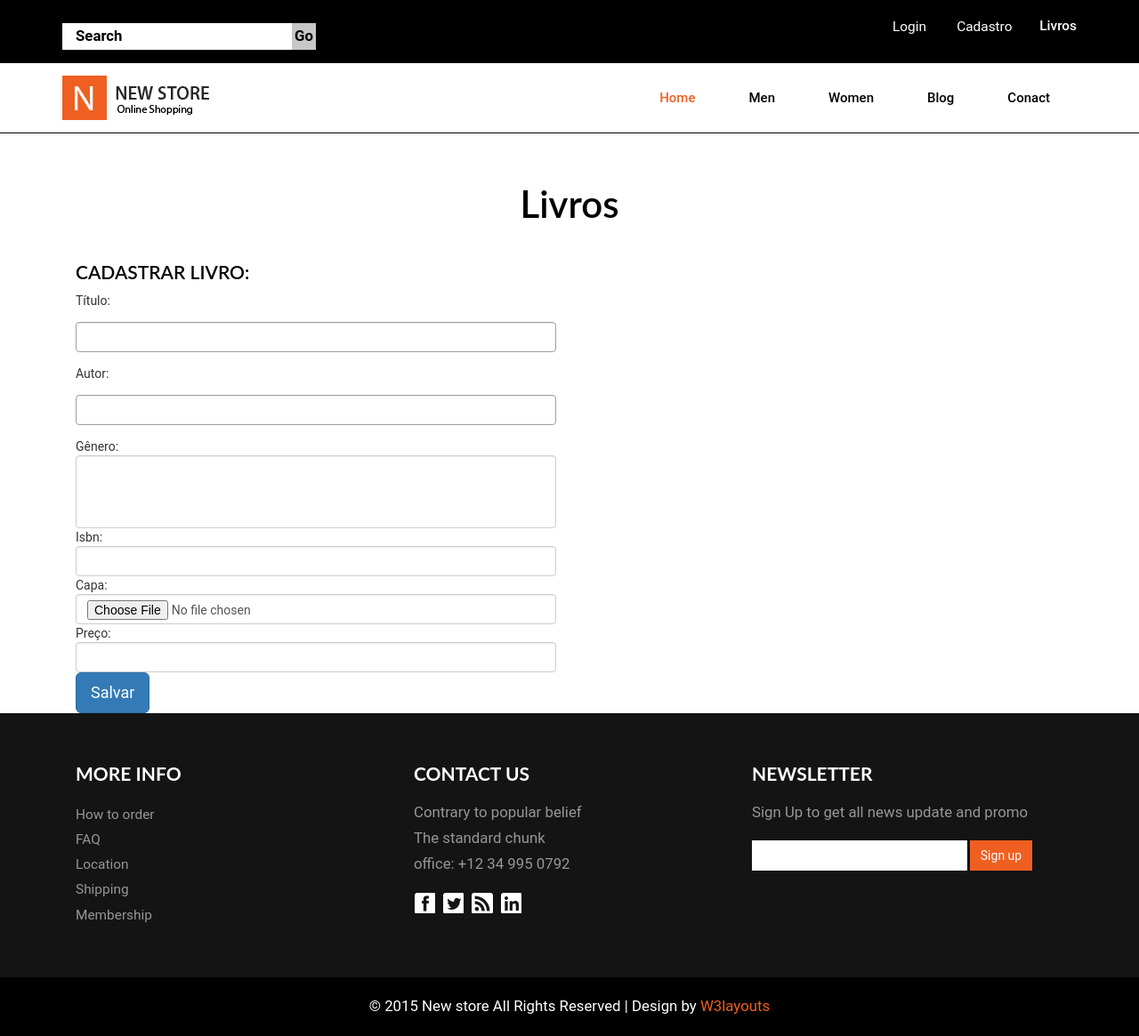
After one commit to brunogomesifrn/info419livros, a Django app: page /livro_cadastrar/ in a window 1280 px wide. The commit adds this page. Shown: the whole page at 89% size. Run offline with Django 3.2, Linux system fonts and the light colour scheme; data that the repository does not hold is empty; some libraries are stand-ins or nearby versions.

Commit message:
adicionei o import em forms em views

```diff
--- a/core/forms.py
+++ b/core/forms.py
@@ -10,4 +10,4 @@ class generoForm(ModelForm):
 class livroForm(ModelForm):
     class Meta():
         model = Livro
-        fields = ['titulo', 'autor', 'preco', 'isbn', 'capa']
+        fields = ['titulo', 'autor', 'generoFK', 'isbn', 'capa', 'preco']
--- a/core/models.py
+++ b/core/models.py
@@ -3,6 +3,8 @@ from django.db import models
 # Create your models here.
 class Genero(models.Model):
     genero = models.CharField('Gênero', max_length=200)
+    def __str__(self):
+    	return self.genero
 
 class Livro(models.Model):
     titulo = models.CharField('Título', max_length=50)
--- a/core/templates/generos.html
+++ b/core/templates/generos.html
@@ -56,7 +56,7 @@ License URL: http://creativecommons.org/licenses/by/3.0/
 
 			 {% empty %}
 
-			 <h2 class=""> Nenhum livro cadastrado </h2>
+			 <h2 class=""> Nenhum gênero cadastrado </h2>
 
 
 			 {% endfor %}
--- /dev/null
+++ b/core/templates/livros_cadastrar.html
@@ -0,0 +1,32 @@
+{% extends 'index.html' %}
+{% load static %}
+{% load widget_tweaks %}
+
+{% block conteudo %}
+
+<div class=" container">
+	<div class=" register">
+		<h1>Livros</h1>
+		<form method="POST" enctype="multipart/form-data">
+			{% csrf_token %}
+			<div class="col-md-6 register-top-grid">
+				<h3>cadastrar livro:</h3>
+
+				<div>
+					<p> Título: {{ form.titulo | add_class:"form-control" }} </p>
+					<p> Autor: {{ form.autor | add_class:"form-control" }} </p>
+					<p> Gênero: {{ form.generoFK | add_class:"form-control" }} </p>
+					<p> Isbn: {{ form.isbn | add_class:"form-control" }} </p>
+					<p> Capa: {{ form.capa | add_class:"form-control" }} </p>
+					<p> Preço: {{ form.preco | add_class:"form-control" }} </p>
+				</div>
+
+				<div>
+					<button type="submit" class="btn btn-primary btn-lg" id="sendMessageButton">Salvar</button>
+				</div>
+			</div>
+		</form>
+	</div>
+</div>
+
+{% endblock conteudo %}
--- a/core/templates/perfil.html
+++ b/core/templates/perfil.html
@@ -52,7 +52,7 @@
 <div class="container">
 	<p class="centro baixar"> <a href="{% url 'meus_dados' user.id %}" class="produtos"> Meus dados </a> </p>
 	<p class="centro"> <a href="{% url 'generos' %}" class="produtos"> Gêneros </a> </p>
-	<p class="centro"> <a href="#" class="produtos"> Livros </a> </p>
+	<p class="centro"> <a href="{% url 'produtos' %}" class="produtos"> Livros </a> </p>
 	<p class="centro afastar"> <a href={% url 'logout' %} class="produtos"> Logout </a> </p>
 
 </div>
--- a/core/views.py
+++ b/core/views.py
@@ -90,6 +90,15 @@ def genero_remover(request, id):
 	genero_rem.delete()
 	return redirect('generos')
 
+def livros(request):
+	livros = Livro.objects.all()
+	contexto = {
+	'lista_livros': livros
+	}
+
+	return render(request, 'livros.html', contexto)
+
+
 def livro_cadastrar(request):
 	form = livroForm(request.POST or None, request.FILES or None)
 	if form.is_valid():
@@ -102,3 +111,20 @@ def livro_cadastrar(request):
 		}
 
 	return render(request, 'livros_cadastrar.html', contexto)
+
+def livro_editar(request, id):
+	livro_edt = Livro.objects.get(pk=id)
+	form = livroForm(request.POST or None, request.FILES or None, instance=livro_edt)
+	if form.is_valid():
+		form.save()
+		return redirect('livros')
+	contexto = {
+		'form': form
+	}
+
+	return render(request, 'livros_cadastrar.html', contexto)
+
+def livro_remover(request, id):
+	livro_rem = Livro.objects.get(pk=id)
+	livro_rem.delete()
+	return redirect('livros')
--- a/info419livros/settings.py
+++ b/info419livros/settings.py
@@ -126,3 +126,7 @@ LOGIN_URL = '/login/'
 LOGIN_REDIRECT_URL = 'perfil'
 
 LOGOUT_REDIRECT_URL = 'inicial'
+
+MEDIA_URL = '/media/'
+
+MEDIA_ROOT = 'media'
--- a/info419livros/urls.py
+++ b/info419livros/urls.py
@@ -13,10 +13,13 @@ Including another URLconf
     1. Import the include() function: from django.urls import include, path
     2. Add a URL to urlpatterns:  path('blog/', include('blog.urls'))
 """
+from django.conf import settings
+from django.conf.urls.static import static
 from django.contrib import admin
 from django.urls import path
 from core.views import inicial, cadastrar, login, generos, produtos, livro_detalhes, perfil, meus_dados
-from core.views import genero_cadastrar, genero_editar, genero_remover
+from core.views import genero_cadastrar, genero_editar, genero_remover, livro_cadastrar, livros, livro_editar
+from core.views import livro_remover
 from django.contrib.auth import views as auth_views
 
 urlpatterns = [
@@ -33,9 +36,13 @@ urlpatterns = [
     # outros
     path('generos/', generos, name='generos'),
     path('produtos/', produtos, name='produtos'),
+    path('livros/', livros, name='livros'),
     path('livro_detalhes/', livro_detalhes, name='livro_detalhes'),
     path('genero_cadastrar/', genero_cadastrar, name='genero_cadastrar'),
     path('genero_editar/<int:id>', genero_editar, name='genero_editar'),
     path('genero_remover/<int:id>', genero_remover, name='genero_remover'),
+    path('livro_cadastrar/', livro_cadastrar, name='livro_cadastrar'),
+    path('livro_editar/<int:id>', livro_editar, name='livro_editar'),
+    path('livro_remover/<int:id>', livro_remover, name='livro_remover'),
 
-]
+] + static(settings.MEDIA_URL, document_root=settings.MEDIA_ROOT)
```
Also changed, not shown: core/templates/livros.html (+62 -1 lines).
